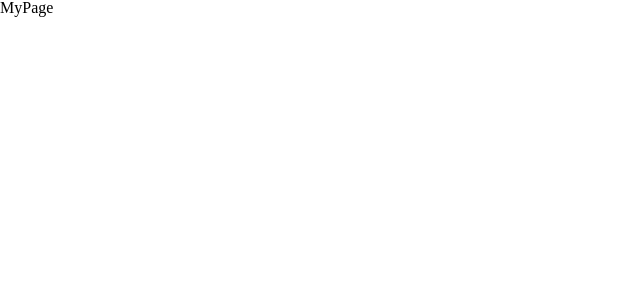
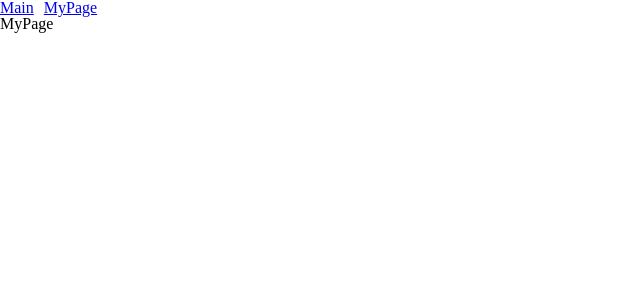
Before and after one commit to woojenoh/react-boilerplate, a React app: page /mypage in a window 1280 px wide. Shown: the top 300 px of the page, without its empty margins (0-640 px from the left). Built offline with nearby package versions, Linux system fonts and the light colour scheme.

Commit message:
ESLint + Typesciprt & Navigation

```diff
--- a/package.json
+++ b/package.json
@@ -31,6 +31,8 @@
     "@types/react": "^16.9.38",
     "@types/react-dom": "^16.9.8",
     "@types/react-router-dom": "^5.1.5",
+    "@typescript-eslint/eslint-plugin": "^3.3.0",
+    "@typescript-eslint/parser": "^3.3.0",
     "babel-loader": "^8.0.6",
     "css-loader": "^3.2.0",
     "eslint": "^6.6.0",
@@ -45,6 +47,7 @@
     "sass-loader": "^8.0.0",
     "size-plugin": "^2.0.1",
     "style-loader": "^1.2.1",
+    "typescript": "^3.9.5",
     "webpack": "^4.41.2",
     "webpack-cli": "^3.3.9",
     "webpack-dev-server": "^3.9.0"
--- /dev/null
+++ b/src/components/Navigation/Navigation.scss
@@ -0,0 +1,8 @@
+@import '../../shared/mediaQuery.scss';
+@import '../../shared/color.scss';
+
+nav.navigation {
+  a {
+    margin-right: 10px;
+  }
+}
--- /dev/null
+++ b/src/components/Navigation/Navigation.tsx
@@ -0,0 +1,18 @@
+import React from 'react';
+import { Link } from 'react-router-dom';
+import './Navigation.scss';
+
+interface Props {
+
+}
+
+const Navigation: React.FC<Props> = () => {
+  return (
+    <nav className="navigation">
+      <Link to="/main">Main</Link>
+      <Link to="/mypage">MyPage</Link>
+    </nav>
+  );
+};
+
+export default Navigation;
--- a/src/pages/Main/Main.tsx
+++ b/src/pages/Main/Main.tsx
@@ -1,16 +1,16 @@
 import React from 'react';
-import { Link } from 'react-router-dom';
 import './Main.scss';
 
-function main() {
-  return (
-    <>
-      <h1 className="title">
-        Hello react boilerplate!
-      </h1>
-      <Link to="/mypage">MyPage</Link>
-    </>
-  );
+interface Props {
+
 }
 
-export default main;
+const Main: React.FC<Props> = () => {
+  return (
+    <h1 className="title">
+      Hello React Boilerplate!
+    </h1>
+  );
+};
+
+export default Main;
--- a/src/pages/index.tsx
+++ b/src/pages/index.tsx
@@ -1,16 +1,20 @@
 import React from 'react';
 import { Switch, Route } from 'react-router-dom';
+import Navigation from '../components/Navigation/Navigation';
 import Main from './Main/Main';
 import MyPage from './MyPage/MyPage';
 
 // Routing Component
-function index() {
+const index: React.FC = () => {
   return (
-    <Switch>
-      <Route exact path="/mypage" component={MyPage} />
-      <Route path="/" component={Main} />
-    </Switch>
+    <>
+      <Navigation/>
+      <Switch>
+        <Route exact path="/mypage" component={MyPage} />
+        <Route path="/" component={Main} />
+      </Switch>
+    </>
   );
-}
+};
 
 export default index;
```
Also changed, not shown: src/pages/MyPage/MyPage.tsx (+6 -2 lines), .eslintrc.js, 1 other file (tests, documents, lock files or other folders).
